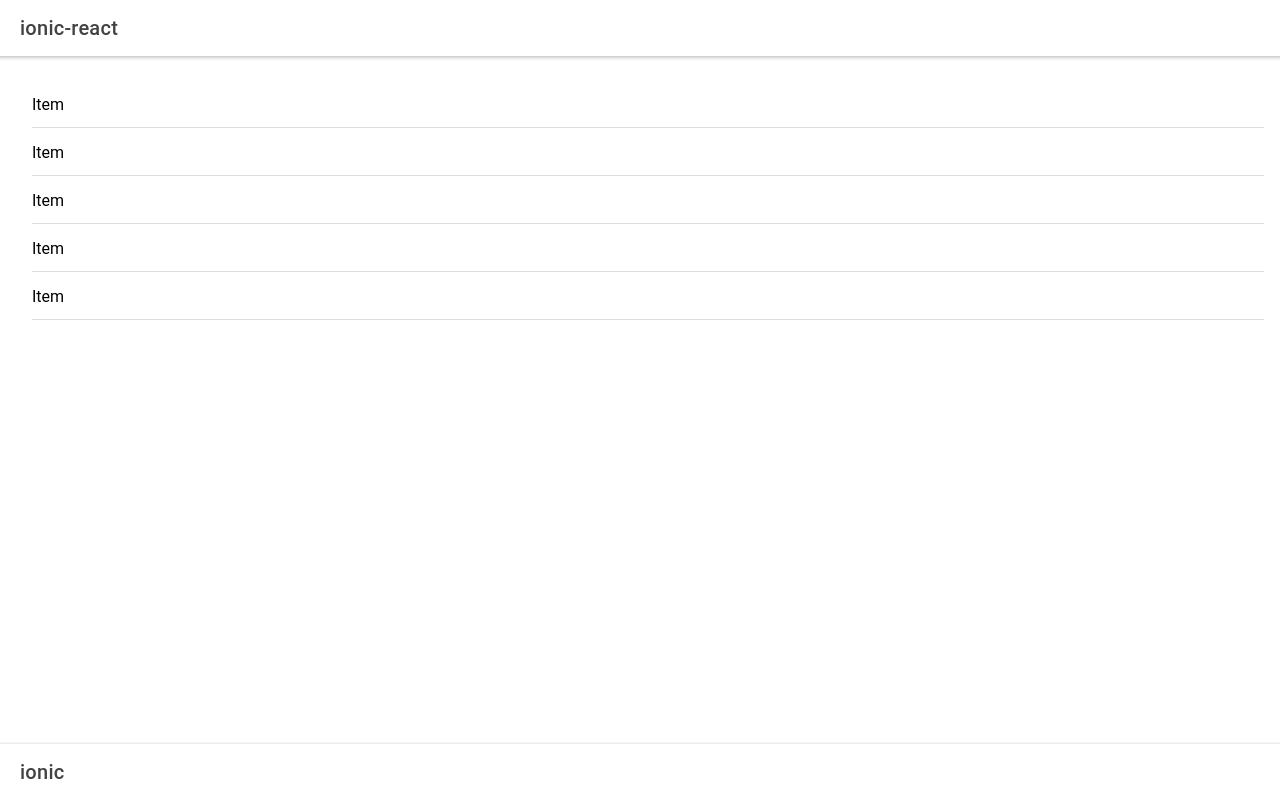
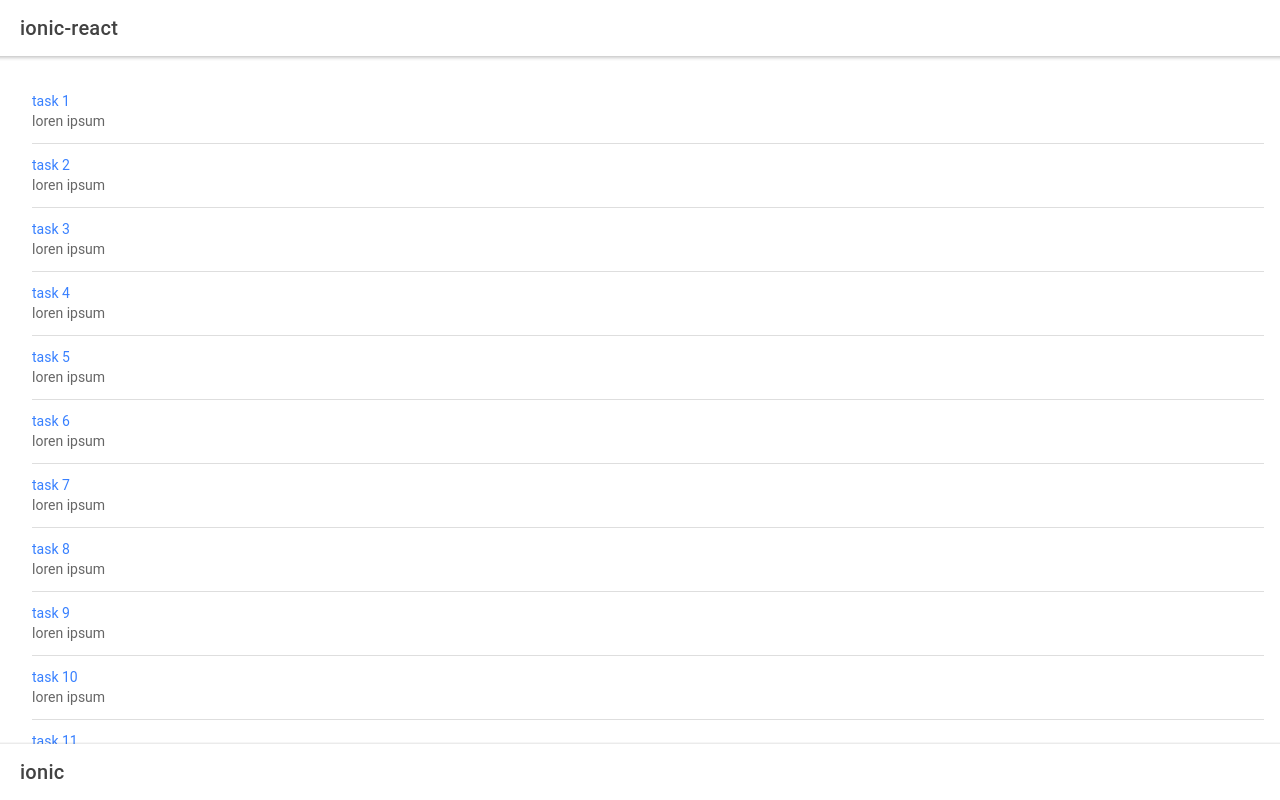
Before and after one commit to carlosrojaso/maestriajs-ionic-react, a React (Create React App) app: page /home in a window 1280 px wide. Built offline with nearby package versions, Linux system fonts and the light colour scheme.

Commit message:
adding dummy data + delete action

```diff
--- /dev/null
+++ b/src/data/dummy-data.js
@@ -0,0 +1,86 @@
+export const DummyData = [
+    {
+        id: 1,
+        name: 'task 1',
+        description: 'loren ipsum',
+        status: 'done'
+    },
+    {
+        id: 2,
+        name: 'task 2',
+        description: 'loren ipsum',
+        status: 'done'
+    },
+    {
+        id: 3,
+        name: 'task 3',
+        description: 'loren ipsum',
+        status: 'done'
+    },
+    {
+        id: 4,
+        name: 'task 4',
+        description: 'loren ipsum',
+        status: 'done'
+    },
+    {
+        id: 5,
+        name: 'task 5',
+        description: 'loren ipsum',
+        status: 'done'
+    },
+    {
+        id: 6,
+        name: 'task 6',
+        description: 'loren ipsum',
+        status: 'done'
+    },
+    {
+        id: 7,
+        name: 'task 7',
+        description: 'loren ipsum',
+        status: 'done'
+    },
+    {
+        id: 8,
+        name: 'task 8',
+        description: 'loren ipsum',
+        status: 'done'
+    },
+    {
+        id: 9,
+        name: 'task 9',
+        description: 'loren ipsum',
+        status: 'done'
+    },
+    {
+        id: 10,
+        name: 'task 10',
+        description: 'loren ipsum',
+        status: 'done'
+    },
+    {
+        id: 11,
+        name: 'task 11',
+        description: 'loren ipsum',
+        status: 'done'
+    },
+    {
+        id: 12,
+        name: 'task 12',
+        description: 'loren ipsum',
+        status: 'done'
+    },
+    {
+        id: 13,
+        name: 'task 13',
+        description: 'loren ipsum',
+        status: 'done'
+    },
+    {
+        id: 14,
+        name: 'task 14',
+        description: 'loren ipsum',
+        status: 'done'
+    },
+];
--- a/src/pages/Home.tsx
+++ b/src/pages/Home.tsx
@@ -1,69 +1,63 @@
+// tslint:disable: jsx-no-multiline-js
+// tslint:disable: jsx-no-lambda
+
 import {
   IonContent,
   IonPage,
   IonList,
   IonItem,
+  IonText,
   IonLabel,
   IonItemSliding,
   IonItemOption,
   IonItemOptions
 } from '@ionic/react';
-import React from 'react';
+import React, { useState, useEffect } from 'react';
 
 import MyHeader from '../components/Header';
 import MyFooter from '../components/Footer';
+import { DummyData } from '../data/dummy-data';
 
 const Home: React.FC = () => {
+  const [itemsArray, setItemsArray] : any = useState([]);
+
+  useEffect(() => {
+    setItemsArray(DummyData);
+  }, []);
+
+  const removeFromList = (key: number) => {
+
+    const tmpList = [...itemsArray];
+
+    const itemIndex = itemsArray.findIndex((item: any) => (item.id === key));
+    tmpList.splice(itemIndex,1);
+
+    setItemsArray(tmpList);
+  };
+
   return (
     <IonPage>
       <MyHeader/>
       <IonContent className="ion-padding">
         <IonList>
-          <IonItemSliding>
+        {itemsArray.map( (item: any) => {
+          return (
+          <IonItemSliding key={item.id}>
             <IonItem>
-              <IonLabel>Item</IonLabel>
+              <IonLabel>
+              <IonText color="primary">
+                <h3>{item.name}</h3>
+              </IonText>
+              <p>{item.description}</p>
+              </IonLabel>
             </IonItem>
             <IonItemOptions side="end">
-              <IonItemOption>Edit</IonItemOption>
-              <IonItemOption color="secondary">Delete</IonItemOption>
+            <IonItemOption>Edit</IonItemOption>
+            <IonItemOption onClick={() => removeFromList(item.id)} color="secondary">Delete</IonItemOption>
             </IonItemOptions>
           </IonItemSliding>
-          <IonItemSliding>
-            <IonItem>
-              <IonLabel>Item</IonLabel>
-            </IonItem>
-            <IonItemOptions side="end">
-              <IonItemOption>Edit</IonItemOption>
-              <IonItemOption color="secondary">Delete</IonItemOption>
-            </IonItemOptions>
-          </IonItemSliding>
-          <IonItemSliding>
-            <IonItem>
-              <IonLabel>Item</IonLabel>
-            </IonItem>
-            <IonItemOptions side="end">
-              <IonItemOption>Edit</IonItemOption>
-              <IonItemOption color="secondary">Delete</IonItemOption>
-            </IonItemOptions>
-          </IonItemSliding>
-          <IonItemSliding>
-            <IonItem>
-              <IonLabel>Item</IonLabel>
-            </IonItem>
-            <IonItemOptions side="end">
-              <IonItemOption>Edit</IonItemOption>
-              <IonItemOption color="secondary">Delete</IonItemOption>
-            </IonItemOptions>
-          </IonItemSliding>
-          <IonItemSliding>
-            <IonItem>
-              <IonLabel>Item</IonLabel>
-            </IonItem>
-            <IonItemOptions side="end">
-              <IonItemOption>Edit</IonItemOption>
-              <IonItemOption color="secondary">Delete</IonItemOption>
-            </IonItemOptions>
-          </IonItemSliding>
+          );
+        })}
         </IonList>
       </IonContent>
       <MyFooter/>
```
